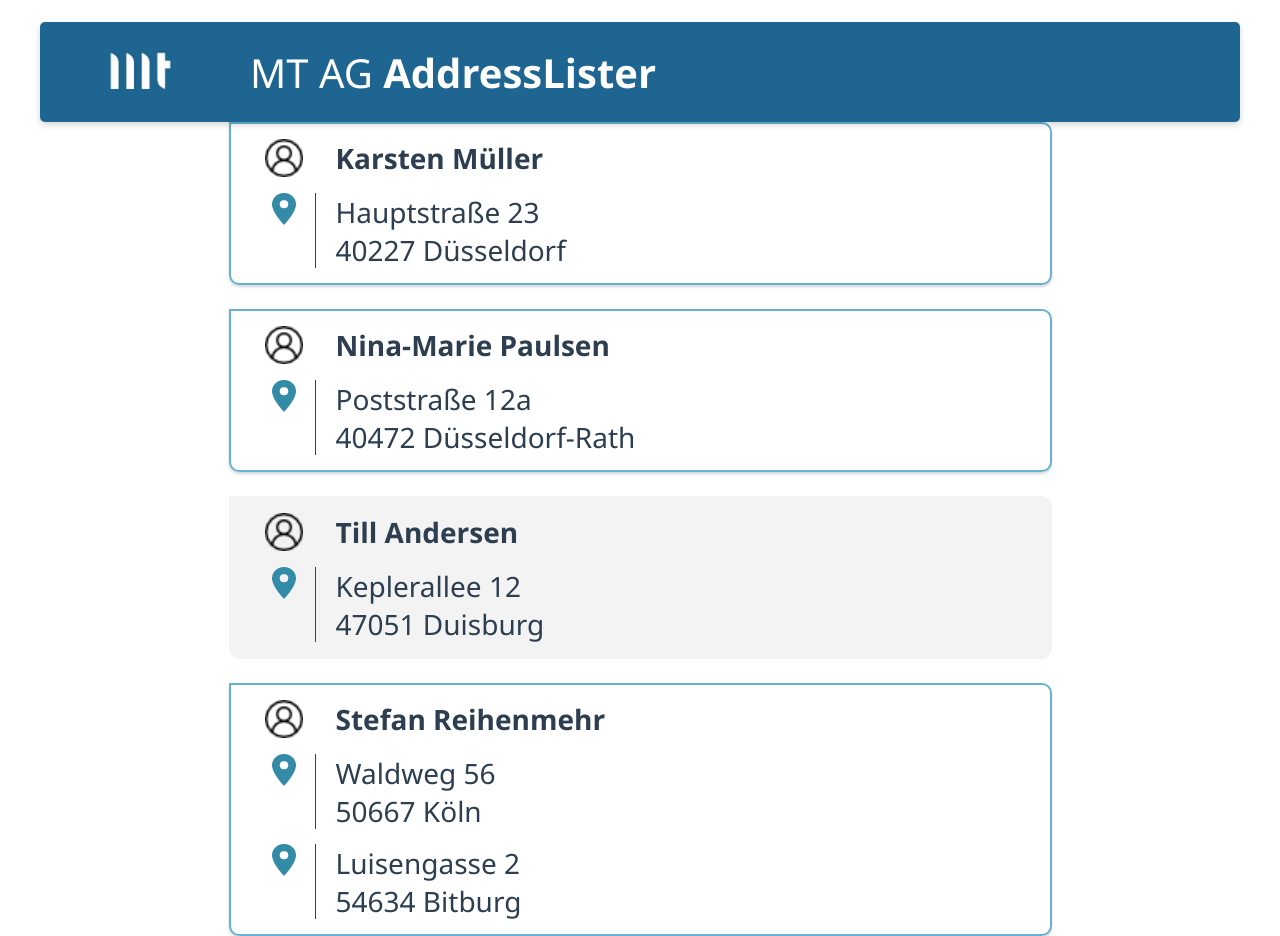
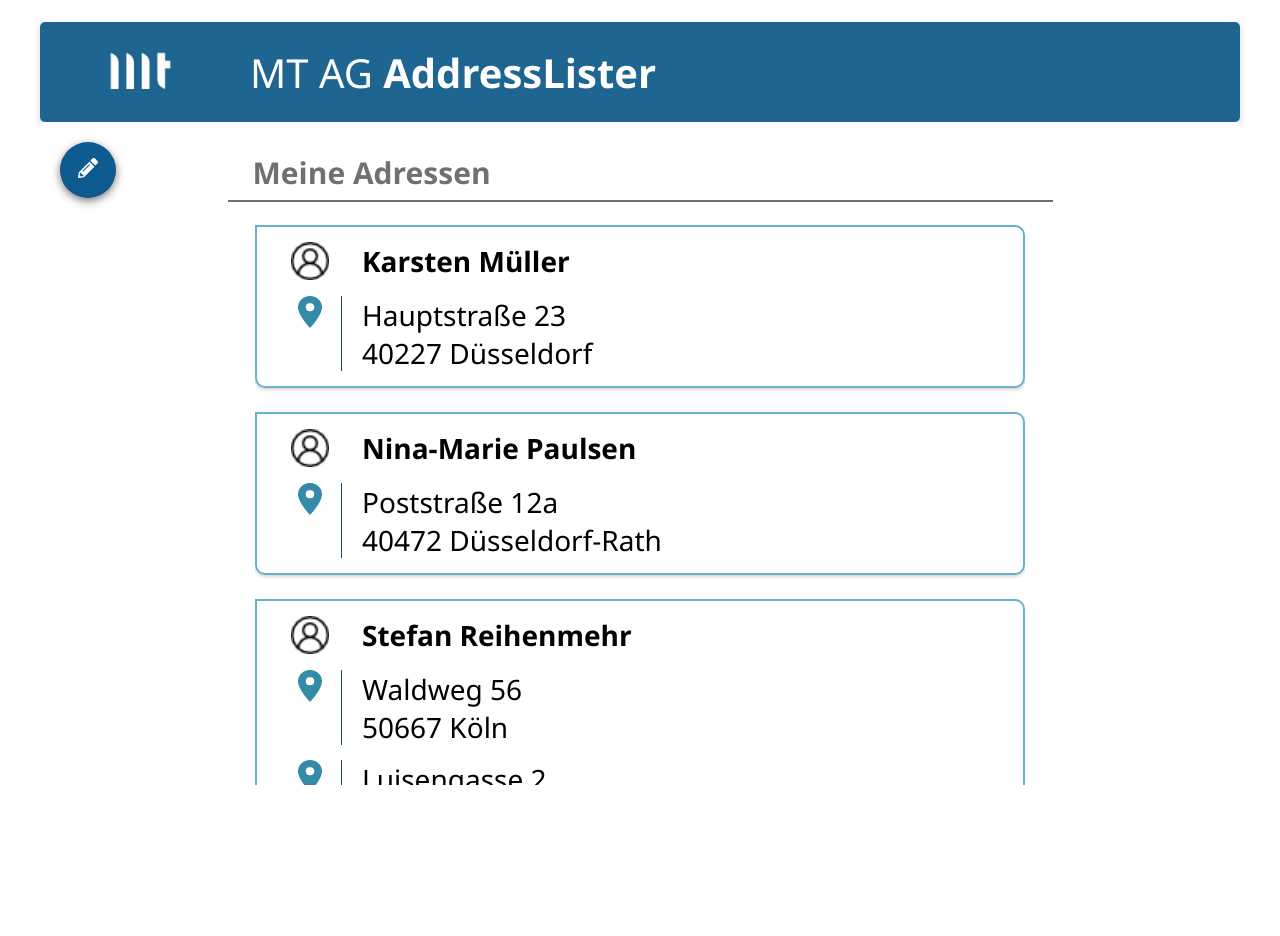
Before and after one commit to tobi-fis/mt-ag-addresslist, a Vue app in the folder src/addresslister/: page / in a window 1280 px wide. After the commit the page ends 800 px from the top, so only its background shows below. Built offline with nearby package versions, Linux system fonts and the light colour scheme.

Commit message:
addressLister v0.3: EditMode
Togglebarer EditMode implementiert:
Cards können im EditMode jeweils per Klick hidden/not hidden gesetzt werden.

```diff
--- a/src/addresslister/public/frame.css
+++ b/src/addresslister/public/frame.css
@@ -1,5 +1,5 @@
 body{
-    margin: 0px
+    margin: 0px;
 }
 
 #mainHeader{
--- a/src/addresslister/src/App.vue
+++ b/src/addresslister/src/App.vue
@@ -1,10 +1,19 @@
 <template>
+  <div id="appHeader">
+    <div :class="{ fab: true, secondary:editMode }" @click="toggleEdit" style="top: 20px; left: 20px">
+      <font-awesome-icon v-if="editMode" class="buttonIcon" icon="check" />
+      <font-awesome-icon v-else class="buttonIcon" icon="pencil-alt" />
+    </div>
+    <p id="appHeaderText" v-text="headerText" />
+  </div>
+  <div id="contactScroller">
     <person-card
       v-for="contact in contacts"
       :key="contact.id"
       :contact="contact"
       :editMode="editMode"
     />
+  </div>
 </template>
 
 <script>
@@ -17,8 +26,21 @@ export default {
   data() {
     return {
       contacts: json,
-      editMode: false
+      editMode: false,
+      headerText: "Meine Adressen",
     };
+  },
+
+  methods: {
+    toggleEdit(){
+      this.editMode = !this.editMode;
+      if (this.editMode) {
+        this.headerText = "Adressen bearbeiten"
+      }
+      else{
+        this.headerText = "Meine Adressen"
+      }
+    }
   },
 
   components: {
@@ -28,11 +50,80 @@ export default {
 </script>
 
 <style>
-#app {
-  font-family: Avenir, Helvetica, Arial, sans-serif;
-  -webkit-font-smoothing: antialiased;
-  -moz-osx-font-smoothing: grayscale;
+.buttonIcon{
+  height: 20px;
+  vertical-align: text-bottom;
+}
+
+#appHeader {
+  position: fixed;
+  display: flex;
+  left: 50%;
+  transform: translateX(-50%);
+  height: 80px;
+  width: 1200px;
+  background-color: white;
+}
+
+#appHeaderText {
+  width: 800px;
+  margin: 0px auto 0px auto;
+  align-self: flex-end;
+  font-family: "Segoe UI", Tahoma, Geneva, Verdana, sans-serif;
+  font-size: 30px;
+  font-weight: 600;
+  color: #707070;
+  border-bottom: 2px solid #707070;
+  padding-bottom: 7px;
+  padding-left: 25px;
+}
+
+#contactScroller {
+  position: fixed;
+  top: 212px;
+  left: 50%;
+  transform: translateX(-50%);
+  margin-top: 13px;
+  overflow-y: scroll;
+  -ms-overflow-style: none;
+  scrollbar-width: none;
+  height: calc(100vh - 240px);
+}
+
+/* Scrollbar für Chrome, Safari and Opera verstecken */
+#contactScroller::-webkit-scrollbar {
+  display: none;
+}
+
+.fab {
+  cursor: pointer;
+  width: 56px;
+  height: 56px;
+  background-color: #0d5b8f;
+  border-radius: 50%;
+  box-shadow: 0 3px 8px 0 rgb(124, 124, 124);
+  transition: all 0.1s ease-in-out;
+  font-size: 30px;
+  color: white;
   text-align: center;
-  color: #2c3e50;
+  line-height: 40px;
+  position: fixed;
+}
+
+.fab.secondary {
+  background-color: #019592;
+}
+
+.fab:hover {
+  background-color: #1e6591;
+  box-shadow: 0 3px 8px 0 rgb(124, 124, 124);
+}
+
+.fab:active {
+  box-shadow: 0 1px 6px 0 rgb(124, 124, 124);
+}
+
+.fab.secondary:hover {
+  background-color: #00b3a6;
 }
 </style>
--- a/src/addresslister/src/assets/contacts.json
+++ b/src/addresslister/src/assets/contacts.json
@@ -51,5 +51,22 @@
         "city": "Bitburg"
       }
     ]
+  },
+  {
+    "id": 5,
+	"hidden": false,
+    "name": "Paul Reihenmehr",
+    "addresses": [
+      {
+        "street": "Waldweg 56",
+        "zip": 50667,
+        "city": "Köln"
+      },
+      {
+        "street": "Luisengasse 2",
+        "zip": 54634,
+        "city": "Bitburg"
+      }
+    ]
   }
 ]
--- a/src/addresslister/src/components/PersonCard.vue
+++ b/src/addresslister/src/components/PersonCard.vue
@@ -1,11 +1,23 @@
 <template>
-  <div class="cardContainer" :class="{ hidden: contact.hidden }">
+  <div
+    class="cardContainer"
+    :class="{ inactive: cardInactive, invisible: cardInvisible }"
+  >
     <div class="cardTitleArea">
       <img
         style="height: 38px; margin-right: 33px"
         src="../assets/img/icon_user_24px.png"
       />
       <span class="cardName">{{ contact.name }}</span>
+    </div>
+    <div class="cardButtons" :class="editMode ? '' : 'invisible'">
+      <font-awesome-icon class="cardButtonIcon" icon="pencil-alt" />
+      <font-awesome-icon
+        class="cardButtonIcon"
+        :class="cardInactive ? 'inactive' : ''"
+        icon="eye"
+        @click="toggleHidden"
+      />
     </div>
     <address-item
       class="cardAddress"
@@ -26,7 +38,26 @@ export default {
   name: "PersonCard",
 
   data() {
-    return {};
+    return {
+      cardInvisible: false,
+      cardInactive: this.contact.hidden,
+    };
+  },
+
+  methods: {
+    toggleHidden() {
+      this.cardInactive = !this.cardInactive;
+    },
+  },
+
+  watch: {
+    editMode: function () {
+      this.cardInvisible = !this.editMode && this.cardInactive;
+    },
+  },
+
+  mounted: function () {
+    this.cardInvisible = !this.editMode && this.cardInactive;
   },
 
   props: {
@@ -34,7 +65,10 @@ export default {
       type: Object,
       required: true,
     },
-    editMode: Boolean,
+    editMode: {
+      type: Boolean,
+      default: false,
+    },
   },
 
   components: {
@@ -52,16 +86,16 @@ export default {
   grid-auto-rows: 75px;
   row-gap: 15px;
   min-height: 126px;
-  width: 770px;
+  width: 717px;
   border: solid 2px #65b3d1;
   border-radius: 0px 10px 10px 10px;
-  margin: 24px auto 0px auto;
+  margin: 0px auto 24px auto;
   padding: 15px 15px 15px 34px;
   -webkit-box-shadow: 0px 2px 3px 0px rgba(0, 0, 0, 0.16);
   box-shadow: 0px 2px 3px 0px rgba(0, 0, 0, 0.16);
 }
 
-.hidden {
+.cardContainer.inactive {
   border: solid 2px transparent;
   border-radius: 0px 10px 10px 10px;
   background-color: #f3f3f3;
@@ -74,13 +108,45 @@ export default {
   grid-column: 1;
   grid-row: 1;
 }
-.cardAddress {
-  grid-column: 1;
-}
 
 .cardName {
   font-family: "Segoe UI", Tahoma, Geneva, Verdana, sans-serif;
   font-size: 28px;
   font-weight: 600;
+  flex-grow: 1;
+}
+
+.cardButtons {
+  grid-column: 2;
+  display: flex;
+  justify-content: space-between;
+}
+
+.cardButtonIcon {
+  grid-column: 2;
+  height: 28px;
+  margin: 0px 4px;
+  color: #0d5b8f;
+  cursor: pointer;
+}
+
+.cardButtonIcon.inactive {
+  color: #a2a2a2;
+}
+
+.cardButtonIcon:hover {
+  color: #1e6591;
+}
+
+.cardButtons {
+  grid-column: 2;
+}
+
+.cardAddress {
+  grid-column: 1;
+}
+
+.invisible {
+  display: none;
 }
 </style>
--- a/src/addresslister/src/main.js
+++ b/src/addresslister/src/main.js
@@ -1,4 +1,16 @@
 import { createApp } from 'vue'
 import App from './App.vue'
 
-createApp(App).mount('#app')
+//FontAwesome Icons
+import { library } from "@fortawesome/fontawesome-svg-core";
+import { faPencilAlt, faCheck, faEye, faTrashAlt, faCross } from "@fortawesome/free-solid-svg-icons";
+import { FontAwesomeIcon } from "@fortawesome/vue-fontawesome";
+library.add(faPencilAlt);
+library.add(faCheck);
+library.add(faEye);
+library.add(faTrashAlt);
+library.add(faCross);
+
+createApp(App)
+  .component("font-awesome-icon", FontAwesomeIcon)
+  .mount("#app");
```
Also changed, not shown: src/addresslister/package.json (+4 -20 lines), src/addresslister/.browserslistrc (added), src/addresslister/.eslintrc.js (added), 1 other file (tests, documents, lock files or other folders). Lines whose indentation alone changed are shown as unchanged.
